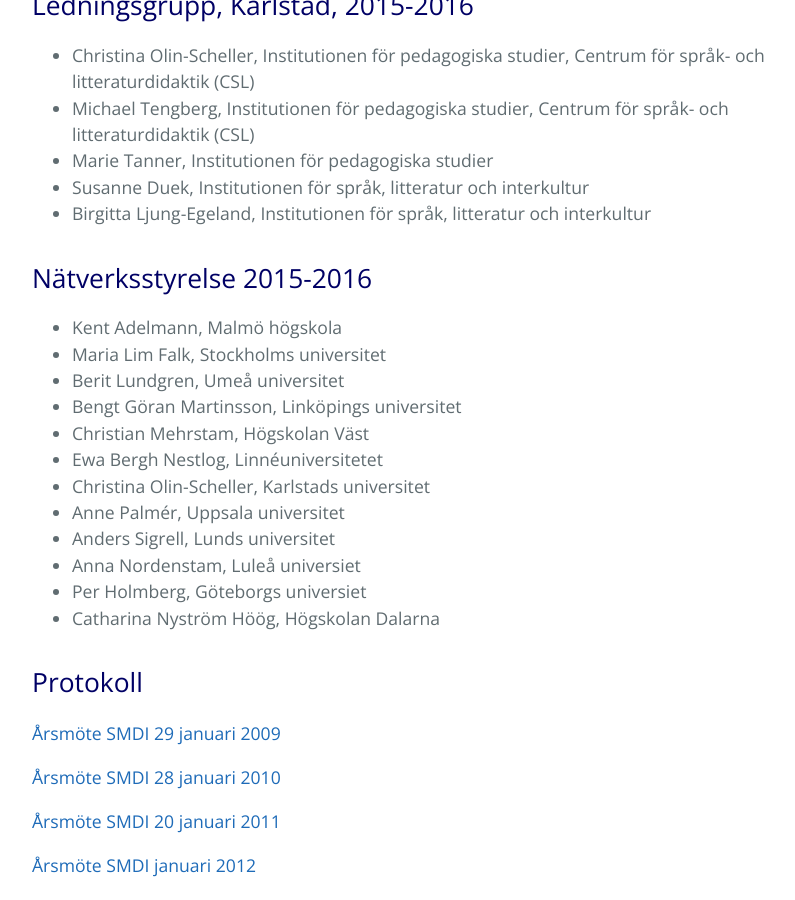
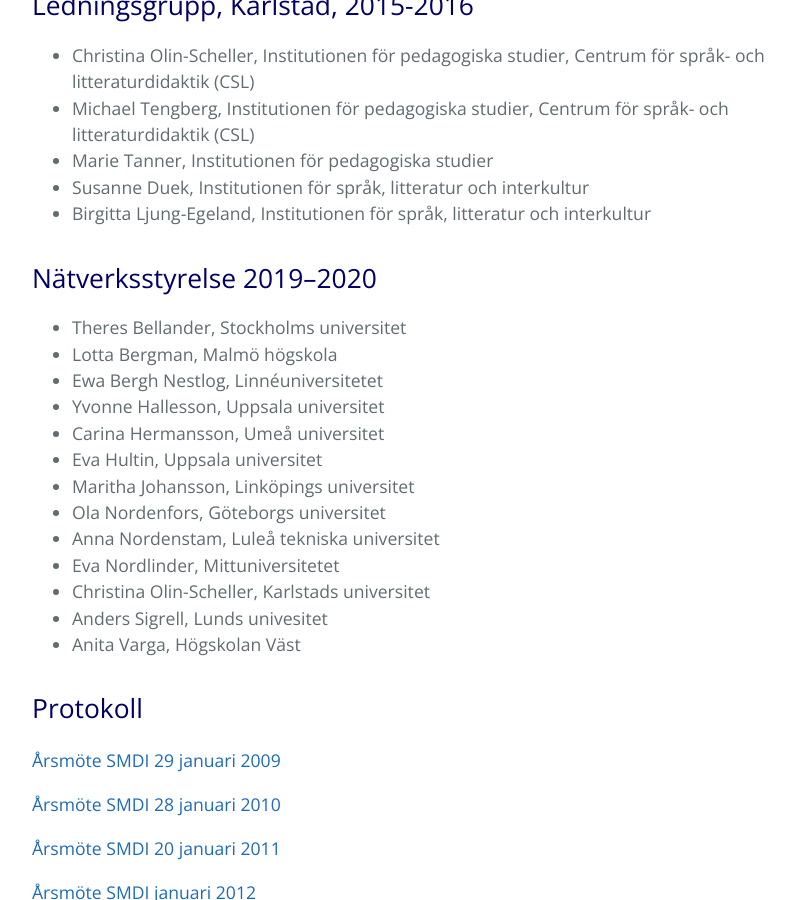
Before and after one commit to smdihemsida/smdihemsida.github.io, a Jekyll site: the page built from nätverket.md, in a window 1280 px wide and 900 px high, scrolled down 849 px. Shown: the whole window, without its empty margins (192-987 px from the left). Built offline with Jekyll 4.4.1, drawn with Linux system fonts in a browser that asks for light colours; our own code applies the rules of GitHub Pages for plain Markdown files.

Commit message:
Update nätverket.md

```diff
--- a/nätverket.md
+++ b/nätverket.md
@@ -14,20 +14,22 @@ I ledningen för nätverket SMDI finns en nätverksstyrelse. Inom nätverksstyre
 * Susanne Duek, Institutionen för språk, litteratur och interkultur
 * Birgitta Ljung-Egeland, Institutionen för språk, litteratur och interkultur
 
-## Nätverksstyrelse 2015-2016
+## Nätverksstyrelse 2019–2020
 
-* Kent Adelmann, Malmö högskola
-* Maria Lim Falk, Stockholms universitet
-* Berit Lundgren, Umeå universitet
-* Bengt Göran Martinsson, Linköpings universitet
-* Christian Mehrstam, Högskolan Väst
+* Theres Bellander, Stockholms universitet
+* Lotta Bergman, Malmö högskola
 * Ewa Bergh Nestlog, Linnéuniversitetet
+* Yvonne Hallesson, Uppsala universitet
+* Carina Hermansson, Umeå universitet
+* Eva Hultin, Uppsala universitet
+* Maritha Johansson, Linköpings universitet
+* Ola Nordenfors, Göteborgs universitet
+* Anna Nordenstam, Luleå tekniska universitet
+* Eva Nordlinder, Mittuniversitetet
 * Christina Olin-Scheller, Karlstads universitet
-* Anne Palmér, Uppsala universitet
-* Anders Sigrell, Lunds universitet
-* Anna Nordenstam, Luleå universiet
-* Per Holmberg, Göteborgs universiet
-* Catharina Nyström Höög, Högskolan Dalarna
+* Anders Sigrell, Lunds univesitet
+* Anita Varga, Högskolan Väst
+
 
 ## Protokoll
 
```
